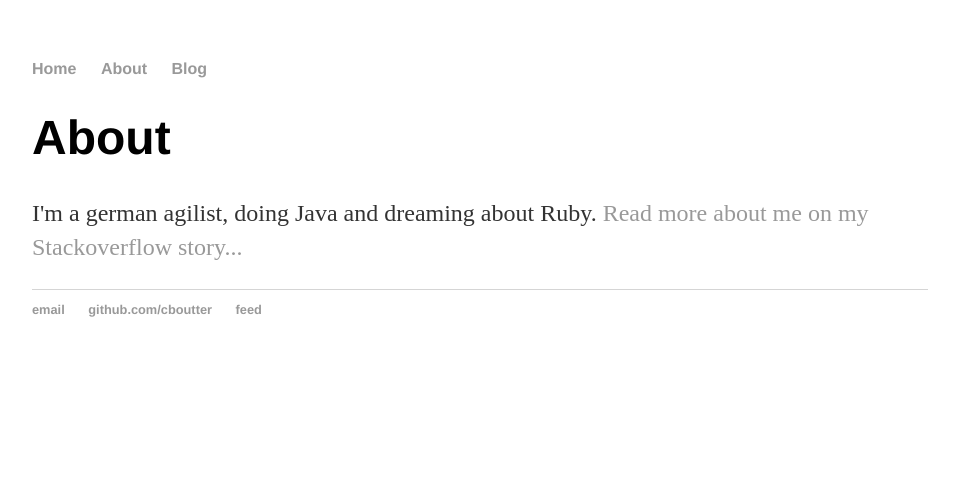
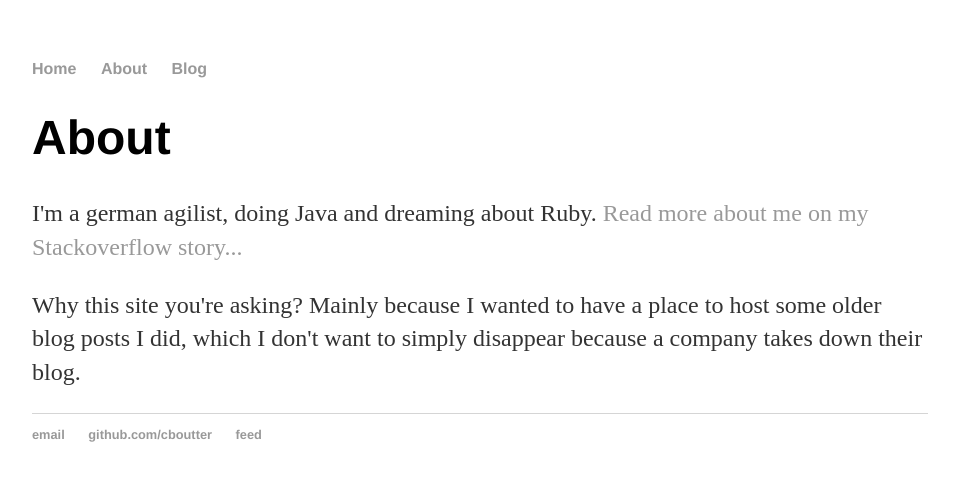
Before and after one commit to cboutter/cboutter.github.io, a Jekyll site: the page built from about/index.html, in a window 1280 px wide. Shown: the top 481 px of the page, without its empty margins (160-1113 px from the left). Built offline with Jekyll 4.4.1, drawn with Linux system fonts in a browser that asks for light colours.

Commit message:
More about me.

```diff
--- a/about/index.html
+++ b/about/index.html
@@ -5,4 +5,5 @@ title: About
 <div class="blurb">
 	<h1>About</h1>
 	<p>I'm a german agilist, doing Java and dreaming about Ruby. <a href="http://stackoverflow.com/users/story/15108">Read more about me on my Stackoverflow story...</a></p>
+	<p>Why this site you're asking? Mainly because I wanted to have a place to host some older blog posts I did, which I don't want to simply disappear because a company takes down their blog.</p>
 </div><!-- /.blurb -->
```
